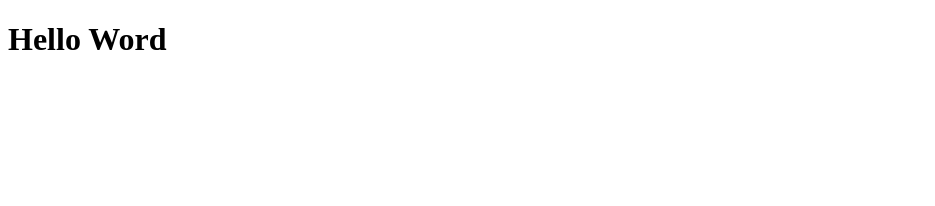
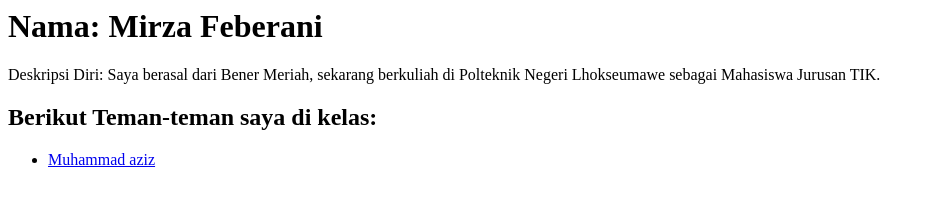
Before and after one commit to mirzafeberanyy/mirzafeberany.github.io, a plain HTML site: page _site/index.html in a window 1280 px wide. Shown: the whole page, without its empty margins (0-935 px from the left). Drawn offline with Linux system fonts and the light colour scheme.

Commit message:
percobaankedua

```diff
--- a/_site/index.html
+++ b/_site/index.html
@@ -1,10 +1,15 @@
-<!DOCTYPE html>
-<html>
-    <head>
-        <meta charset="utf-8">
-        <title>Home</title>
-    </head>
-    <body>
-        <h1>Hello Word</h1>
-    </body>
+<html lang="en">
+<head>
+    <meta charset="UTF-8">
+    <meta name="viewport" content="width=device-width, initial-scale=1.0">
+    <title>Document</title>
+</head>
+<body>
+    <h1>Nama: Mirza Feberani</h1>
+    <p> Deskripsi Diri: Saya berasal dari Bener Meriah, sekarang berkuliah di Polteknik Negeri Lhokseumawe sebagai Mahasiswa Jurusan TIK.</p>
+    <h2>Berikut Teman-teman saya di kelas: </h2>
+    <ul>
+        <li><a href="https://mhmmd-aziz.github.io/" target="_blank">Muhammad aziz</a></li>
+    </ul>
+</body>
 </html>
```
Also changed, not shown: index.html (+14 -9 lines).
